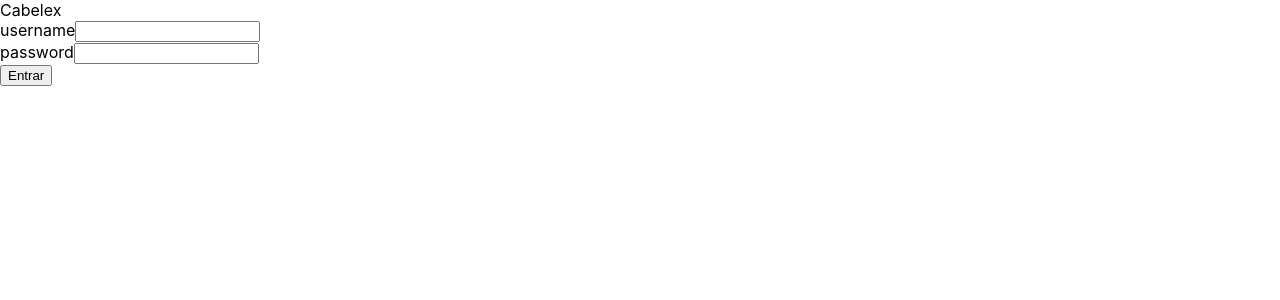
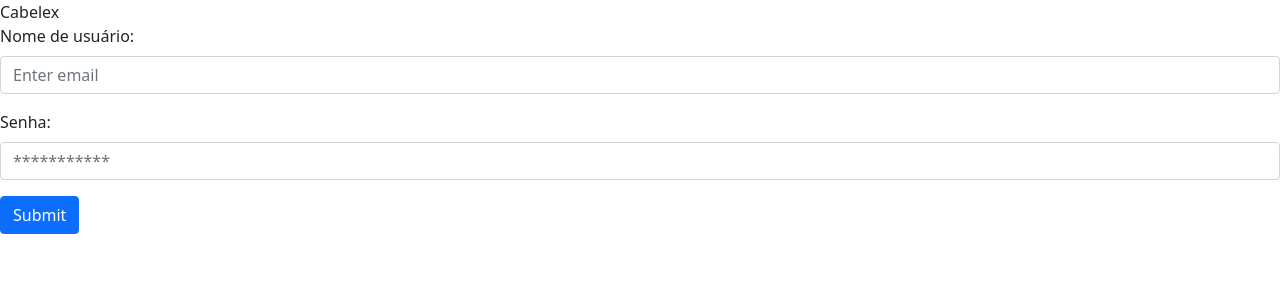
Before and after one commit to ganvector/cabelex, a React (Create React App) app: page / in a window 1280 px wide. Shown: the top 300 px of the page. Built offline with nearby package versions, Linux system fonts and the light colour scheme.

Commit message:
Adicionado base para pagina de login

```diff
--- a/package.json
+++ b/package.json
@@ -10,7 +10,9 @@
     "@types/node": "^16.11.26",
     "@types/react": "^17.0.43",
     "@types/react-dom": "^17.0.14",
+    "bootstrap": "^5.1.3",
     "react": "^18.0.0",
+    "react-bootstrap": "^2.2.2",
     "react-dom": "^18.0.0",
     "react-router-dom": "^6.3.0",
     "react-scripts": "5.0.0",
--- a/src/App.tsx
+++ b/src/App.tsx
@@ -1,6 +1,7 @@
 import React from "react";
 import { BrowserRouter, Route, Routes } from "react-router-dom";
 import LoginPage from "./pages/LoginPage";
+import "bootstrap/dist/css/bootstrap.min.css";
 
 function App() {
   return (
--- a/src/index.tsx
+++ b/src/index.tsx
@@ -1,14 +1,19 @@
-import React from 'react';
-import ReactDOM from 'react-dom';
-import './index.css';
-import App from './App';
-import reportWebVitals from './reportWebVitals';
+import React from "react";
+import ReactDOM from "react-dom";
+import "./index.css";
+import App from "./App";
+import reportWebVitals from "./reportWebVitals";
+
+import users from "./mock/users.mock.json";
+
+// @ts-ignore
+document.users = users;
 
 ReactDOM.render(
   <React.StrictMode>
     <App />
   </React.StrictMode>,
-  document.getElementById('root')
+  document.getElementById("root")
 );
 
 // If you want to start measuring performance in your app, pass a function
--- /dev/null
+++ b/src/mock/users.mock.json
@@ -0,0 +1,20 @@
+[
+  {
+    "_id": "1",
+    "username": "admin",
+    "password": "admin",
+    "accessToken": "eyJhbGciOiJIUzI1NiIsInR5cCI6IkpXVCJ9.eyJzdWIiOiIxNjE2MjM5MDIyIiwidXNlcm5hbWUiOiJhZG1pbiIsImlhdCI6MTUxNjIzOTAyMn0.XTwzslO22BlVTuy6m7ha6Q2zAdeqlaoCj3BaMBZnyaY"
+  },
+  {
+    "_id": "2",
+    "username": "vitor",
+    "password": "admin",
+    "accessToken": "eyJhbGciOiJIUzI1NiIsInR5cCI6IkpXVCJ9.eyJzdWIiOiIxNjE2MjM5MDIyIiwidXNlcm5hbWUiOiJ2aXRvciIsImlhdCI6MTUxNjIzOTAyMn0.BahivR7WH5ea24J_xT2I5Vo9HLSpqMc67iRbO_Mk0O8"
+  },
+  {
+    "_id": 2,
+    "username": "ximira",
+    "password": "ximiragelo",
+    "accessToken": "eyJhbGciOiJIUzI1NiIsInR5cCI6IkpXVCJ9.eyJzdWIiOiIxNjE2MjM5MDIyIiwidXNlcm5hbWUiOiJ4aW1pcmEiLCJpYXQiOjE1MTYyMzkwMjJ9.2y6fmT0MqTFi1dnI4AkHscru0fWXuD6UVcHonWm8b8c"
+  }
+]
--- a/src/pages/LoginPage/LoginForm.tsx
+++ b/src/pages/LoginPage/LoginForm.tsx
@@ -0,0 +1,63 @@
+import Form from "react-bootstrap/Form";
+import Button from "react-bootstrap/Button";
+import { FormEvent, useState } from "react";
+
+const LoginForm = (props: any) => {
+  const [usernameInput, setUsernameInput] = useState("");
+  const [passwordInput, setPasswordInput] = useState("");
+
+  const handleUsernameFieldChange = (event: any) => {
+    const newUsernameInput = event.target.value;
+    setUsernameInput(newUsernameInput);
+  };
+
+  const handlePasswordFieldChange = (event: any) => {
+    const newPasswordInput = event.target.value;
+    setPasswordInput(newPasswordInput);
+  };
+
+  const handleFormSubmit = (event: FormEvent) => {
+    event.preventDefault();
+
+    if (!usernameInput.length) {
+      alert("O nome de usuário deve ser preenchido");
+      return;
+    }
+
+    if (!passwordInput.length) {
+      alert("A senha deve ser preenchida");
+      return;
+    }
+
+    props.signin(usernameInput, passwordInput);
+  };
+
+  return (
+    <Form>
+      <Form.Group className="mb-3" controlId="formBasicEmail">
+        <Form.Label>Nome de usuário:</Form.Label>
+        <Form.Control
+          type="text"
+          placeholder="Enter email"
+          value={usernameInput}
+          onChange={handleUsernameFieldChange}
+        />
+      </Form.Group>
+
+      <Form.Group className="mb-3" controlId="formBasicPassword">
+        <Form.Label>Senha:</Form.Label>
+        <Form.Control
+          type="password"
+          placeholder="***********"
+          value={passwordInput}
+          onChange={handlePasswordFieldChange}
+        />
+      </Form.Group>
+      <Button variant="primary" type="submit" onClick={handleFormSubmit}>
+        Submit
+      </Button>
+    </Form>
+  );
+};
+
+export default LoginForm;
--- a/src/pages/LoginPage/index.tsx
+++ b/src/pages/LoginPage/index.tsx
@@ -1,55 +1,20 @@
-import { useState } from "react";
+import LoginForm from "./LoginForm";
+import AuthService from "../../services/auth.service";
 
 const LoginPage = () => {
-  const [usernameInput, setUsernameInput] = useState("");
-  const [passwordInput, setPasswordInput] = useState("");
-  const [errorMessage, setErrorMessage] = useState();
-
-  const onUsernameFieldChange = (event: any) => {
-    const newUsernameInput = event.target.value;
-    setUsernameInput(newUsernameInput);
-  };
-
-  const onPasswordFieldChange = (event: any) => {
-    const newPasswordInput = event.target.value;
-    setPasswordInput(newPasswordInput);
+  const signin = async (username: string, password: string) => {
+    console.log(username, password);
+    try {
+      await AuthService.signin(username, password);
+      window.location.hash = "/tasks";
+    } catch (error: any) {
+      alert(error.message);
+    }
   };
 
   return (
     <div>
-      <form>
-        <div>
-          <span>
-            <label htmlFor="username">username</label>
-          </span>
-          <span>
-            <input
-              id="username"
-              name="username"
-              value={usernameInput}
-              type="text"
-              onChange={onUsernameFieldChange}
-            />
-          </span>
-        </div>
-        <div>
-          <span>
-            <label htmlFor="password">password</label>
-          </span>
-          <span>
-            <input
-              id="password"
-              name="password"
-              type="passwprd"
-              value={passwordInput}
-              onChange={onPasswordFieldChange}
-            />
-          </span>
-        </div>
-        <div>
-          <button type="submit">Entrar</button>
-        </div>
-      </form>
+      <LoginForm signin={signin} />
     </div>
   );
 };
--- /dev/null
+++ b/src/services/auth.service.ts
@@ -0,0 +1,30 @@
+export default class AuthService {
+  static async signin(username: string, password: string) {
+    if (!username || !password || !username.length || !password.length) {
+      throw new Error('"nome de usuário" ou "senha" não fornecidos');
+    }
+
+    // @ts-ignore
+    const users = [...document.users];
+
+    let user = users.find((obj) => obj.username === username);
+
+    if (!user || user.password !== password) {
+      throw new Error('"nome de usuario" ou "senha"inválidos.');
+    }
+
+    this.saveToken(user.accessToken);
+    this.saveUser(user);
+    return username;
+  }
+
+  static saveToken(accessToken: string) {
+    localStorage.setItem("accessToken", accessToken);
+  }
+
+  static saveUser(user: any) {
+    const { password, accessToken, ...userJSON } = user;
+
+    localStorage.setItem("user", JSON.stringify(userJSON));
+  }
+}
```
Also changed, not shown: 1 other file (tests, documents, lock files or other folders).
